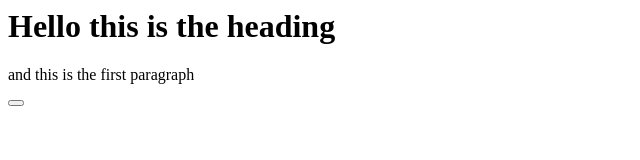
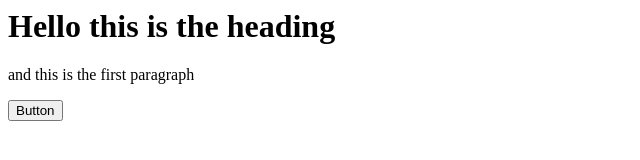
Before and after one commit to dami98/Host-Website, a plain HTML site: page index.html in a window 1280 px wide. Shown: the whole page, without its empty margins (0-640 px from the left). Drawn offline with Linux system fonts and the light colour scheme.

Commit message:
button changes

```diff
--- a/index.html
+++ b/index.html
@@ -5,7 +5,7 @@
 
 		<p>and this is the first paragraph</p>
 
-		<button onclick="Page1.html"/>
+		<button onclick="Page1.html">Button</button>
 	</body>
 
 
```
